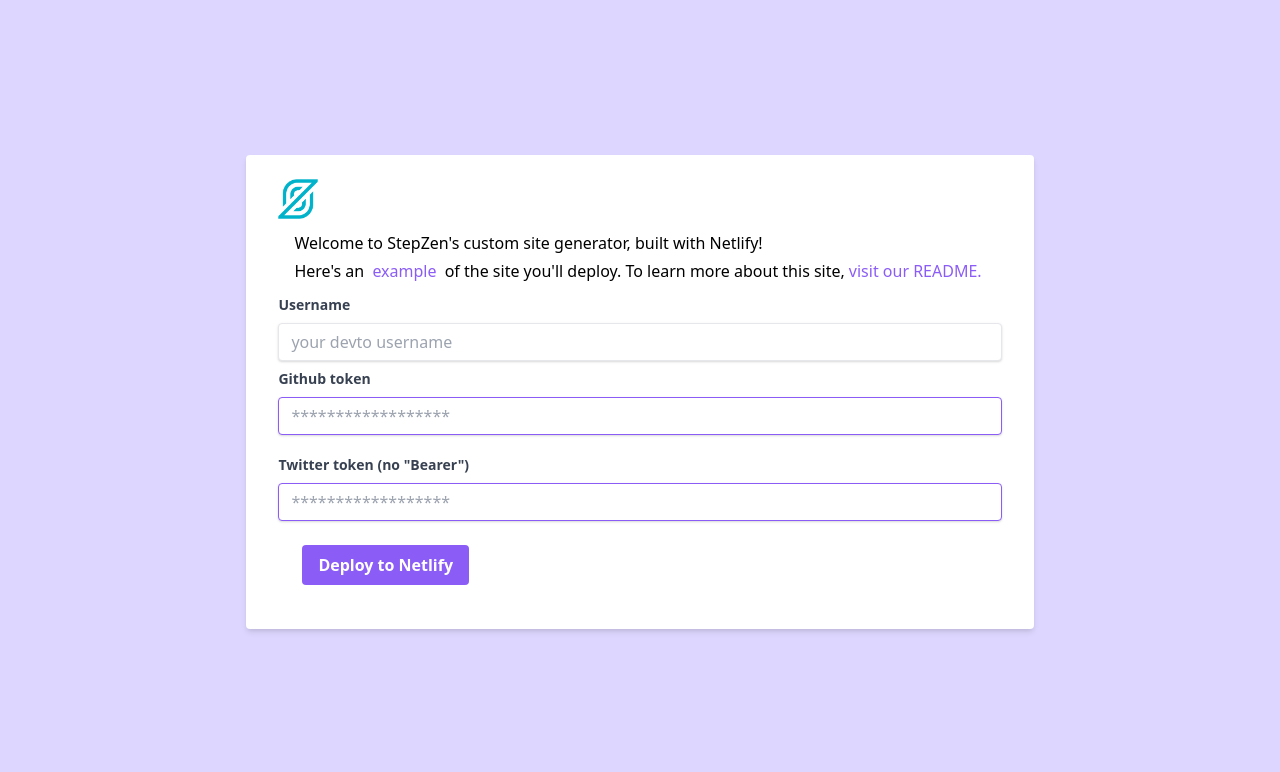
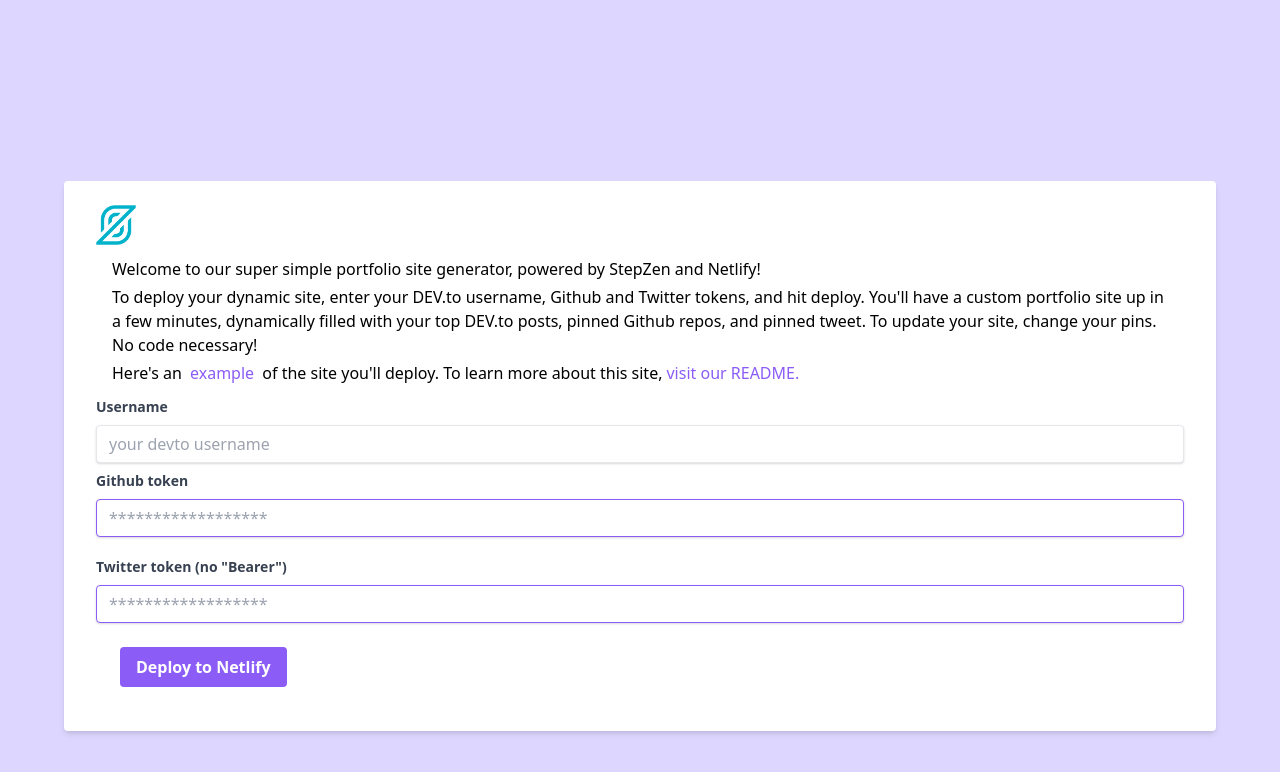
Before and after one commit to Cerchie/stepzen-netlify-custom-site-generator-nov, a plain HTML site: page index.html in a window 1280 px wide. Drawn offline with nearby package versions, Linux system fonts and the light colour scheme.

Commit message:
styling a copy

```diff
--- a/index.html
+++ b/index.html
@@ -9,7 +9,7 @@
 
 
   <body class="bg-purple-200">
-    <div class="flex items-center justify-center h-screen">
+    <div class="flex items-center justify-center h-screen m-16">
 
 
 <div class="bg-white shadow-md rounded px-8 pt-6 pb-8 mb-4">
@@ -17,7 +17,9 @@
   <div  class="m-3">
 
     <p class="m-1">
-  Welcome to StepZen's custom site generator, built with Netlify!
+  Welcome to our super simple portfolio site generator, powered by StepZen and Netlify! </p>
+  <p class="m-1">
+  To deploy your dynamic site, enter your DEV.to username, Github and Twitter tokens, and hit deploy. You'll have a custom portfolio site up in a few minutes, dynamically filled with your top DEV.to posts, pinned Github repos, and pinned tweet. To update your site, change your pins. No code necessary!
     </p>
     <p class="m-1">
     Here's an <a href="https://heuristic-johnson-4976f8.netlify.app/" alt="external link to sample generated site" class="ml-1 mr-1 text-purple-500"> example </a> of the site you'll deploy.
```
